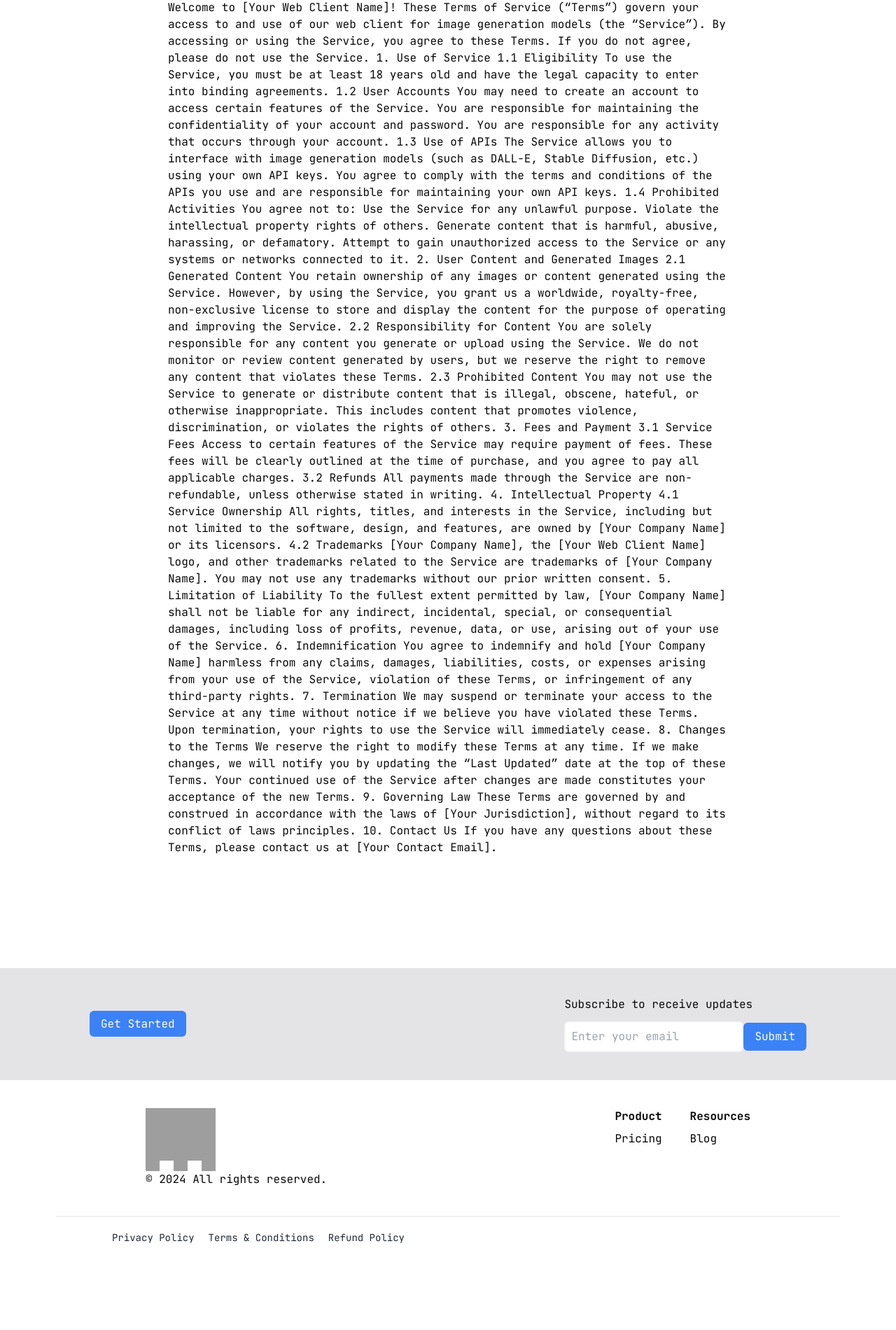
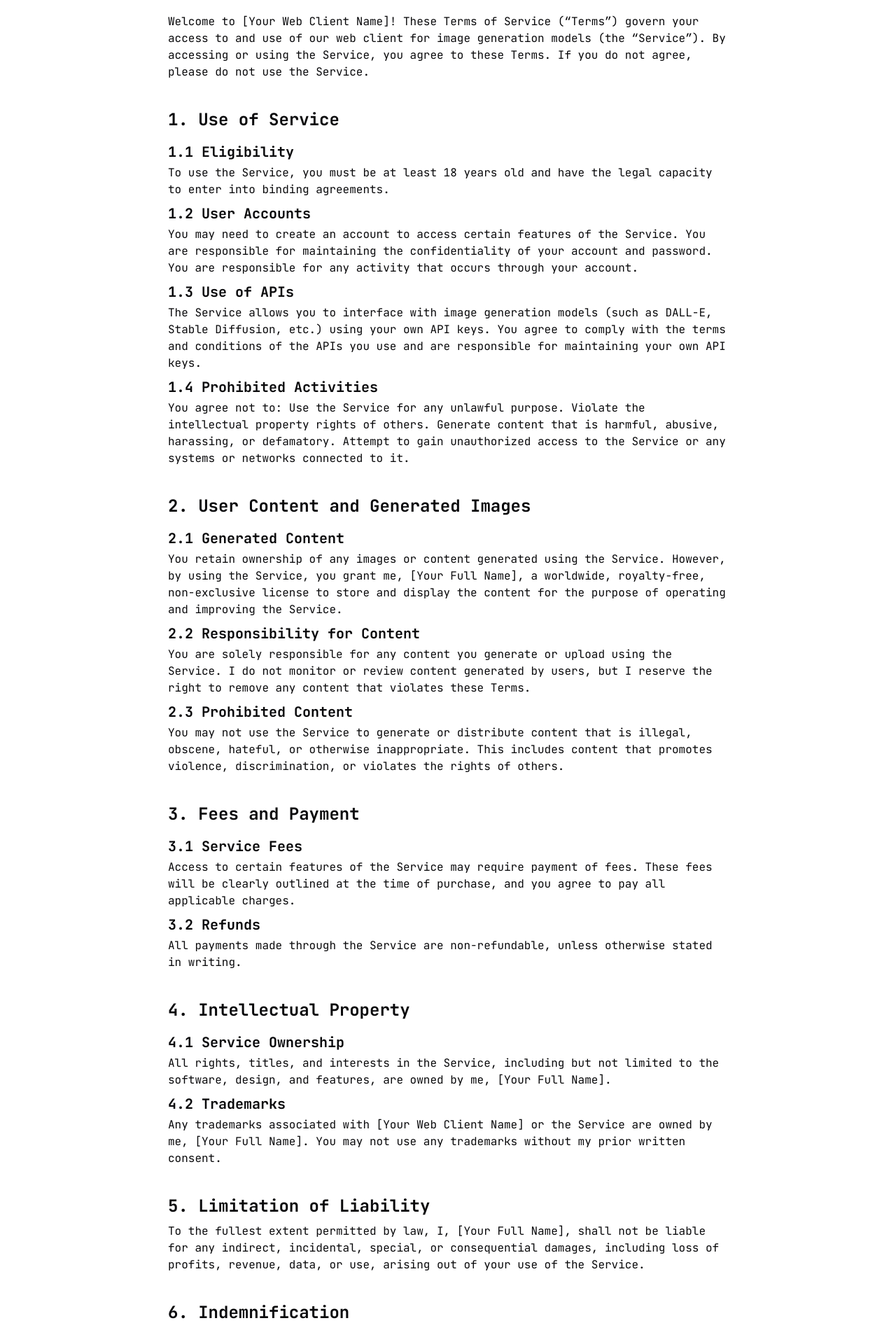
Before and after one commit to lng5143/imaginehub, a Next.js app: page /terms in a window 1280 px wide. Shown: the part 281-2181 px from the top of the page at 70% size. Before the commit the page ends 2079 px from the top, so only its background shows below. Built offline with nearby package versions, Linux system fonts and the light colour scheme; no server answers; grey boxes are pictures that could not be loaded.

Commit message:
terms page stlying + content draft

```diff
--- a/app/(home)/pricing/page.js
+++ b/app/(home)/pricing/page.js
@@ -1,6 +1,7 @@
 import PricingCard from "@/app/_component/pricing-card"
 import { PRICING_PLANS } from "@/const/imagine-box-consts"
 import { Button } from "@/components/ui/button"
+import FAQSection from "@/components/landing-page/faq"
 
 export default function PricingPage() {
   return (
@@ -29,8 +30,8 @@ export default function PricingPage() {
                 </div>
             </div>
         </div>
-        <div className="h-[600px] bg-white">
-
+        <div className="h-[600px] bg-white py-20">
+            <FAQSection />
         </div>
     </div>
   )
--- a/app/(home)/privacy/page.js
+++ b/app/(home)/privacy/page.js
@@ -1,7 +1,7 @@
 export default function PrivacyPage() {
   return (
     <div className="flex flex-col gap-20 py-40 items-center px-60 ">
-      <h1 className="text-4xl font-bold">Privacy Policy</h1>
+      <h1 className="text-6xl font-bold">Privacy Policy</h1>
       <div>
 
       </div>
--- a/app/(home)/refund/page.js
+++ b/app/(home)/refund/page.js
@@ -1,7 +1,7 @@
 export default function RefundPage() {
   return (
     <div className="flex flex-col gap-20 py-40 items-center px-60 ">
-      <h1 className="text-4xl font-bold">Refund Policy</h1>
+      <h1 className="text-6xl font-bold">Refund Policy</h1>
       <div>
 
       </div>
--- a/app/(home)/terms/page.js
+++ b/app/(home)/terms/page.js
@@ -1,68 +1,27 @@
+import { TERMS } from "@/static-data/terms";
+
 export default function TermsPage() {
   return (
     <div className="flex flex-col gap-20 py-40 items-center px-60 ">
-      <h1 className="text-4xl font-bold">Terms & Conditions</h1>
-      <div>
-      Welcome to [Your Web Client Name]! These Terms of Service (“Terms”) govern your access to and use of our web client for image generation models (the “Service”). By accessing or using the Service, you agree to these Terms. If you do not agree, please do not use the Service.
+      <h1 className="text-6xl font-bold">Terms & Conditions</h1>
+      <div className="flex flex-col gap-10">
+        <p>Welcome to [Your Web Client Name]!
+        These Terms of Service (“Terms”) govern your access to and use of our web client for image generation models (the “Service”). By accessing or using the Service, you agree to these Terms. If you do not agree, please do not use the Service.</p>
 
-1. Use of Service
-1.1 Eligibility
-To use the Service, you must be at least 18 years old and have the legal capacity to enter into binding agreements.
-
-1.2 User Accounts
-You may need to create an account to access certain features of the Service. You are responsible for maintaining the confidentiality of your account and password. You are responsible for any activity that occurs through your account.
-
-1.3 Use of APIs
-The Service allows you to interface with image generation models (such as DALL-E, Stable Diffusion, etc.) using your own API keys. You agree to comply with the terms and conditions of the APIs you use and are responsible for maintaining your own API keys.
-
-1.4 Prohibited Activities
-You agree not to:
-
-Use the Service for any unlawful purpose.
-Violate the intellectual property rights of others.
-Generate content that is harmful, abusive, harassing, or defamatory.
-Attempt to gain unauthorized access to the Service or any systems or networks connected to it.
-2. User Content and Generated Images
-2.1 Generated Content
-You retain ownership of any images or content generated using the Service. However, by using the Service, you grant us a worldwide, royalty-free, non-exclusive license to store and display the content for the purpose of operating and improving the Service.
-
-2.2 Responsibility for Content
-You are solely responsible for any content you generate or upload using the Service. We do not monitor or review content generated by users, but we reserve the right to remove any content that violates these Terms.
-
-2.3 Prohibited Content
-You may not use the Service to generate or distribute content that is illegal, obscene, hateful, or otherwise inappropriate. This includes content that promotes violence, discrimination, or violates the rights of others.
-
-3. Fees and Payment
-3.1 Service Fees
-Access to certain features of the Service may require payment of fees. These fees will be clearly outlined at the time of purchase, and you agree to pay all applicable charges.
-
-3.2 Refunds
-All payments made through the Service are non-refundable, unless otherwise stated in writing.
-
-4. Intellectual Property
-4.1 Service Ownership
-All rights, titles, and interests in the Service, including but not limited to the software, design, and features, are owned by [Your Company Name] or its licensors.
-
-4.2 Trademarks
-[Your Company Name], the [Your Web Client Name] logo, and other trademarks related to the Service are trademarks of [Your Company Name]. You may not use any trademarks without our prior written consent.
-
-5. Limitation of Liability
-To the fullest extent permitted by law, [Your Company Name] shall not be liable for any indirect, incidental, special, or consequential damages, including loss of profits, revenue, data, or use, arising out of your use of the Service.
-
-6. Indemnification
-You agree to indemnify and hold [Your Company Name] harmless from any claims, damages, liabilities, costs, or expenses arising from your use of the Service, violation of these Terms, or infringement of any third-party rights.
-
-7. Termination
-We may suspend or terminate your access to the Service at any time without notice if we believe you have violated these Terms. Upon termination, your rights to use the Service will immediately cease.
-
-8. Changes to the Terms
-We reserve the right to modify these Terms at any time. If we make changes, we will notify you by updating the “Last Updated” date at the top of these Terms. Your continued use of the Service after changes are made constitutes your acceptance of the new Terms.
-
-9. Governing Law
-These Terms are governed by and construed in accordance with the laws of [Your Jurisdiction], without regard to its conflict of laws principles.
-
-10. Contact Us
-If you have any questions about these Terms, please contact us at [Your Contact Email].
+        {TERMS.map(term => (
+          <div key={term.name}
+          className="flex flex-col gap-2"
+          >
+            <h2 className="text-2xl font-bold">{term.name}</h2>
+            <p>{term.content}</p>
+            {term.subterms.map(subterm => (
+              <div key={subterm.name} className="flex flex-col gap-1">
+                <h3 className="text-xl font-bold">{subterm.name}</h3>
+                <p>{subterm.content}</p>
+              </div>
+            ))}
+          </div>
+        ))}
       </div>
     </div>
   )
--- a/components/landing-page/cta-button.js
+++ b/components/landing-page/cta-button.js
@@ -1,8 +1,10 @@
+import { useSession } from "next-auth/react";
 import Link from "next/link";
 
 export default function CTAButton() {
+    const session = useSession();
     return (
-        <Link href="https://chat.imaginebox.me" className="bg-blue-500 text-white px-4 py-2 rounded-md">
+        <Link href={session.data ? "/create" : "/auth/signin"} className="bg-blue-500 text-white px-4 py-2 rounded-md">
             Get Started
         </Link>
     )
--- a/components/landing-page/cta-section.js
+++ b/components/landing-page/cta-section.js
@@ -9,15 +9,15 @@ export default function CTASection() {
     }
 
     return(
-        <div className="flex items-center gap-20 py-10 bg-zinc-200 px-32 w-full">
+        <div className="flex items-center gap-20 py-10 bg-blue-500 px-32 w-full">
                 <div className="flex-grow">
                     <CTAButton />
                 </div>
                 <div className="flex flex-col gap-3">
                     <p>Subscribe to receive updates</p>
-                    <form onSubmit={handleSubmitEmail}>
+                    <form className="flex items-center gap-2" onSubmit={handleSubmitEmail}>
                         <input type="email" placeholder="Enter your email" className="border-zinc-100 border-2 rounded-md p-2"/>
-                        <button type="submit" className="bg-blue-500 text-white px-4 py-2 rounded-md">Submit</button>
+                        <button type="submit" className="bg-indigo-950 text-white px-4 py-2 rounded-md">Submit</button>
                     </form>
                 </div>
             </div>
--- /dev/null
+++ b/static-data/terms.js
@@ -0,0 +1,100 @@
+export const TERMS = [
+    {
+        name: "1. Use of Service",
+        content: "",
+        subterms: [
+            {
+                name: "1.1 Eligibility",
+                content: "To use the Service, you must be at least 18 years old and have the legal capacity to enter into binding agreements."
+            },
+            {
+                name: "1.2 User Accounts",
+                content: "You may need to create an account to access certain features of the Service. You are responsible for maintaining the confidentiality of your account and password. You are responsible for any activity that occurs through your account."
+            },
+            {
+                name: "1.3 Use of APIs",
+                content: "The Service allows you to interface with image generation models (such as DALL-E, Stable Diffusion, etc.) using your own API keys. You agree to comply with the terms and conditions of the APIs you use and are responsible for maintaining your own API keys."
+            },
+            {
+                name: "1.4 Prohibited Activities",
+                content: "You agree not to: Use the Service for any unlawful purpose. Violate the intellectual property rights of others. Generate content that is harmful, abusive, harassing, or defamatory. Attempt to gain unauthorized access to the Service or any systems or networks connected to it."
+            }
+        ]
+    },
+    {
+        name: "2. User Content and Generated Images",
+        content: "",
+        subterms: [
+            {
+                name: "2.1 Generated Content",
+                content: "You retain ownership of any images or content generated using the Service. However, by using the Service, you grant me, [Your Full Name], a worldwide, royalty-free, non-exclusive license to store and display the content for the purpose of operating and improving the Service."
+            },
+            {
+                name: "2.2 Responsibility for Content",
+                content: "You are solely responsible for any content you generate or upload using the Service. I do not monitor or review content generated by users, but I reserve the right to remove any content that violates these Terms."
+            },
+            {
+                name: "2.3 Prohibited Content",
+                content: "You may not use the Service to generate or distribute content that is illegal, obscene, hateful, or otherwise inappropriate. This includes content that promotes violence, discrimination, or violates the rights of others."
+            }
+        ]
+    },
+    {
+        name: "3. Fees and Payment",
+        content: "",
+        subterms: [
+            {
+                name: "3.1 Service Fees",
+                content: "Access to certain features of the Service may require payment of fees. These fees will be clearly outlined at the time of purchase, and you agree to pay all applicable charges."
+            },
+            {
+                name: "3.2 Refunds",
+                content: "All payments made through the Service are non-refundable, unless otherwise stated in writing."
+            }
+        ]
+    },
+    {
+        name: "4. Intellectual Property",
+        content: "",
+        subterms: [
+            {
+                name: "4.1 Service Ownership",
+                content: "All rights, titles, and interests in the Service, including but not limited to the software, design, and features, are owned by me, [Your Full Name]."
+            },
+            {
+                name: "4.2 Trademarks",
+                content: "Any trademarks associated with [Your Web Client Name] or the Service are owned by me, [Your Full Name]. You may not use any trademarks without my prior written consent."
+            }
+        ]
+    },
+    {
+        name: "5. Limitation of Liability",
+        content: "To the fullest extent permitted by law, I, [Your Full Name], shall not be liable for any indirect, incidental, special, or consequential damages, including loss of profits, revenue, data, or use, arising out of your use of the Service.",
+        subterms: []
+    },
+    {
+        name: "6. Indemnification",
+        content: "You agree to indemnify and hold me, [Your Full Name], harmless from any claims, damages, liabilities, costs, or expenses arising from your use of the Service, violation of these Terms, or infringement of any third-party rights.",
+        subterms: []
+    },
+    {
+        name: "7. Termination",
+        content: "I may suspend or terminate your access to the Service at any time without notice if I believe you have violated these Terms. Upon termination, your rights to use the Service will immediately cease.",
+        subterms: []
+    },
+    {
+        name: "8. Changes to the Terms",
+        content: "I reserve the right to modify these Terms at any time. If I make changes, I will notify you by updating the \"Last Updated\" date at the top of these Terms. Your continued use of the Service after changes are made constitutes your acceptance of the new Terms.",
+        subterms: []
+    },
+    {
+        name: "9. Governing Law",
+        content: "These Terms are governed by and construed in accordance with the laws of [Your Jurisdiction], without regard to its conflict of laws principles.",
+        subterms: []
+    },
+    {
+        name: "10. Contact Me",
+        content: "If you have any questions about these Terms, please contact me at [Your Contact Email].",
+        subterms: []
+    }
+]
```
Also changed, not shown: app/_component/sub-term.js (added, +7 -0 lines), app/_component/term.js (added, +7 -0 lines).
